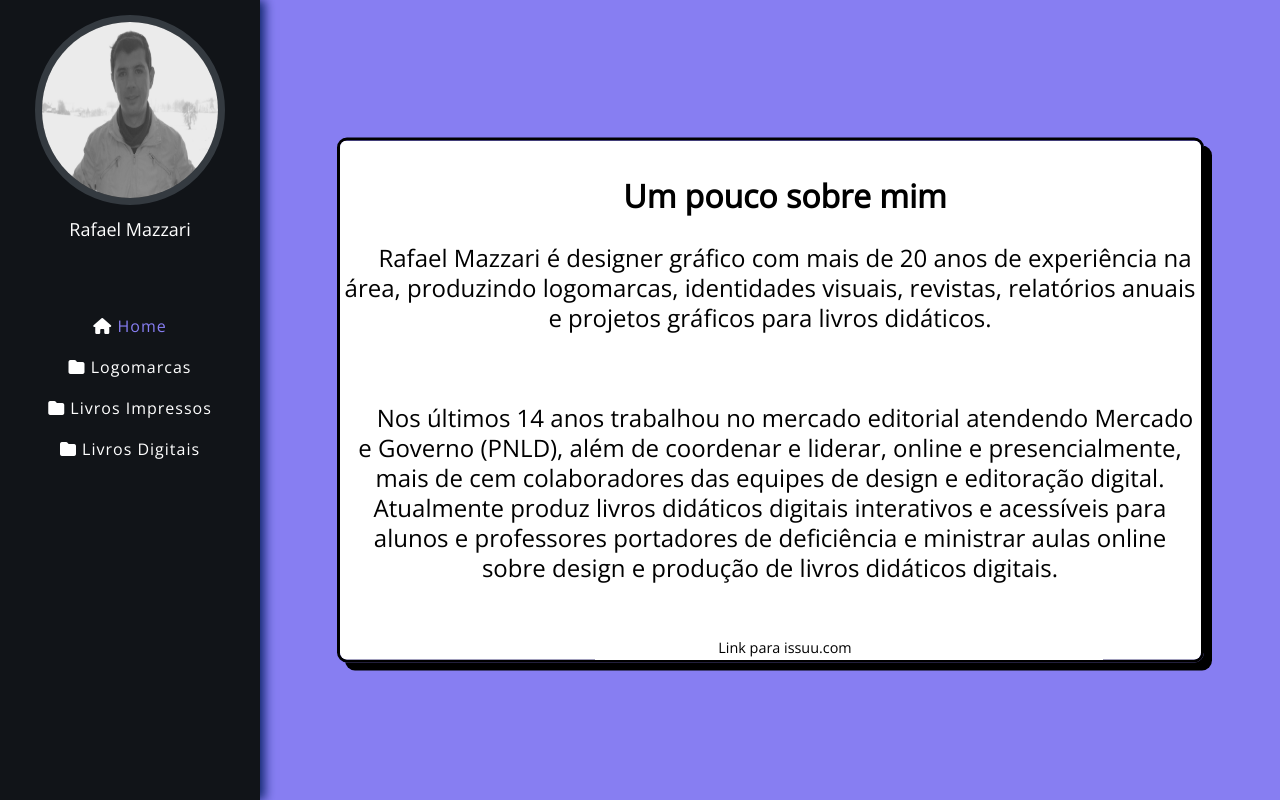
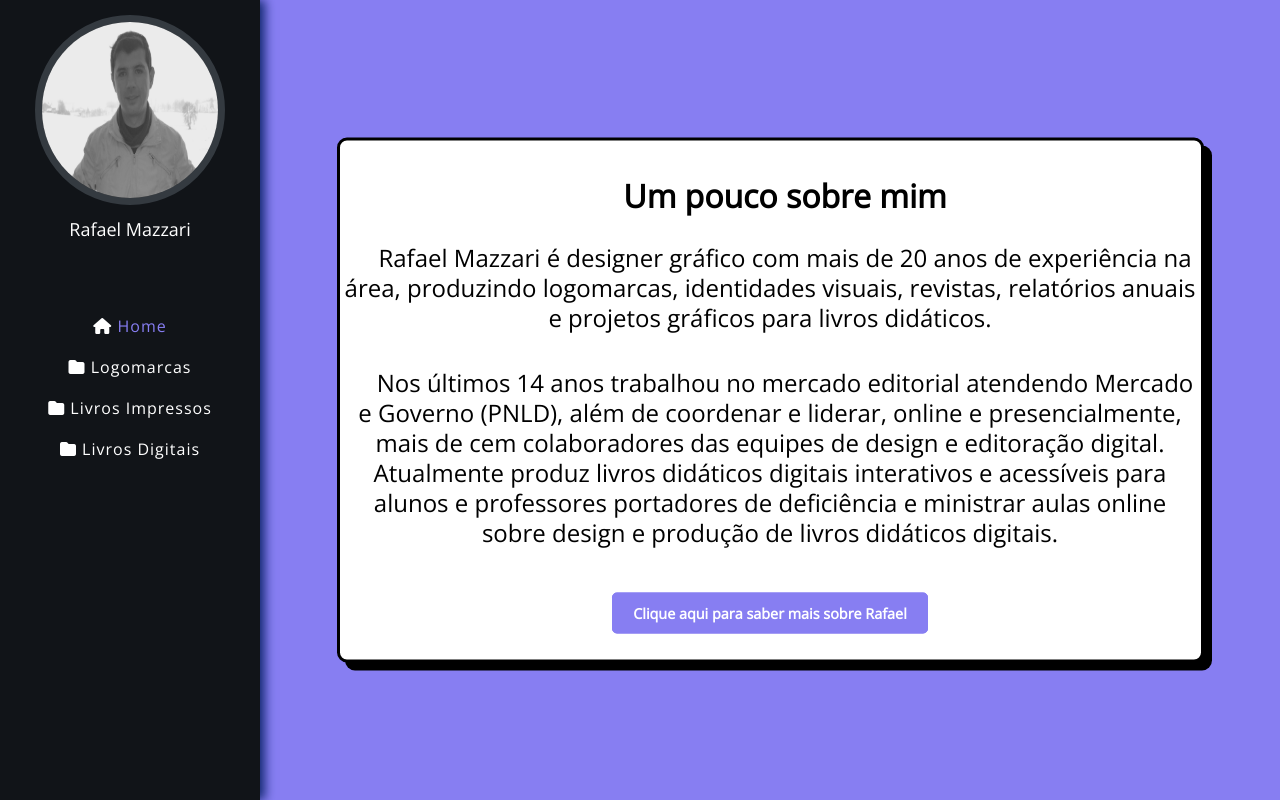
Before and after one commit to rafaelmazzari/portfolio, a plain HTML site: page index.html in a window 1280 px wide. Drawn offline with nearby package versions, Linux system fonts and the light colour scheme.

Commit message:
Ajustes button + carousel

```diff
--- a/css/default.css
+++ b/css/default.css
@@ -116,7 +116,7 @@ header {
 }
 
 .info2 {
-	margin-top: 70px;
+	margin-top: 35px;
 	padding-bottom: 50px;
 }
 
@@ -459,6 +459,30 @@ h2.title {
 	color: white;
 }
 
+button {
+	display: block;
+	margin: 0 auto;
+	background-color: transparent;
+	border: none;
+}
+
+button a {
+	font-size: 1.1rem;
+	background-color: #877ef2;
+	color: #fff;
+	padding: 10px 20px;
+	border-radius: 5px;
+	text-decoration: none;
+	border: 1px solid #877ef2;
+	transition: all 0.35s ease-in-out;
+	font-weight: bold;
+}
+
+button a:hover {
+	background-color: #fff;
+	color: #877ef2;
+}
+
 @media screen and (max-width: 880px) {
 	header {
 		width: 200px;
--- a/index.html
+++ b/index.html
@@ -46,9 +46,11 @@
 
             Atualmente  produz livros didáticos digitais interativos e acessíveis para alunos e professores portadores de deficiência e ministrar aulas online sobre design e produção de livros didáticos digitais.</p>
 
-
-            <a class="info" style="font-size: .9rem;" target="_blank" href="https://issuu.com/rafaelmazzari"> <p>Link para issuu.com</p> </a>
-
+            <button>
+                <a class="info" style="font-size: .9rem;" target="_blank" href="https://issuu.com/rafaelmazzari">
+                    Clique aqui para saber mais sobre Rafael
+                </a>
+            </button>
         </div>
 
         <div class="section portifolio">
```
Also changed, not shown: css/owl.carousel.min.css.
